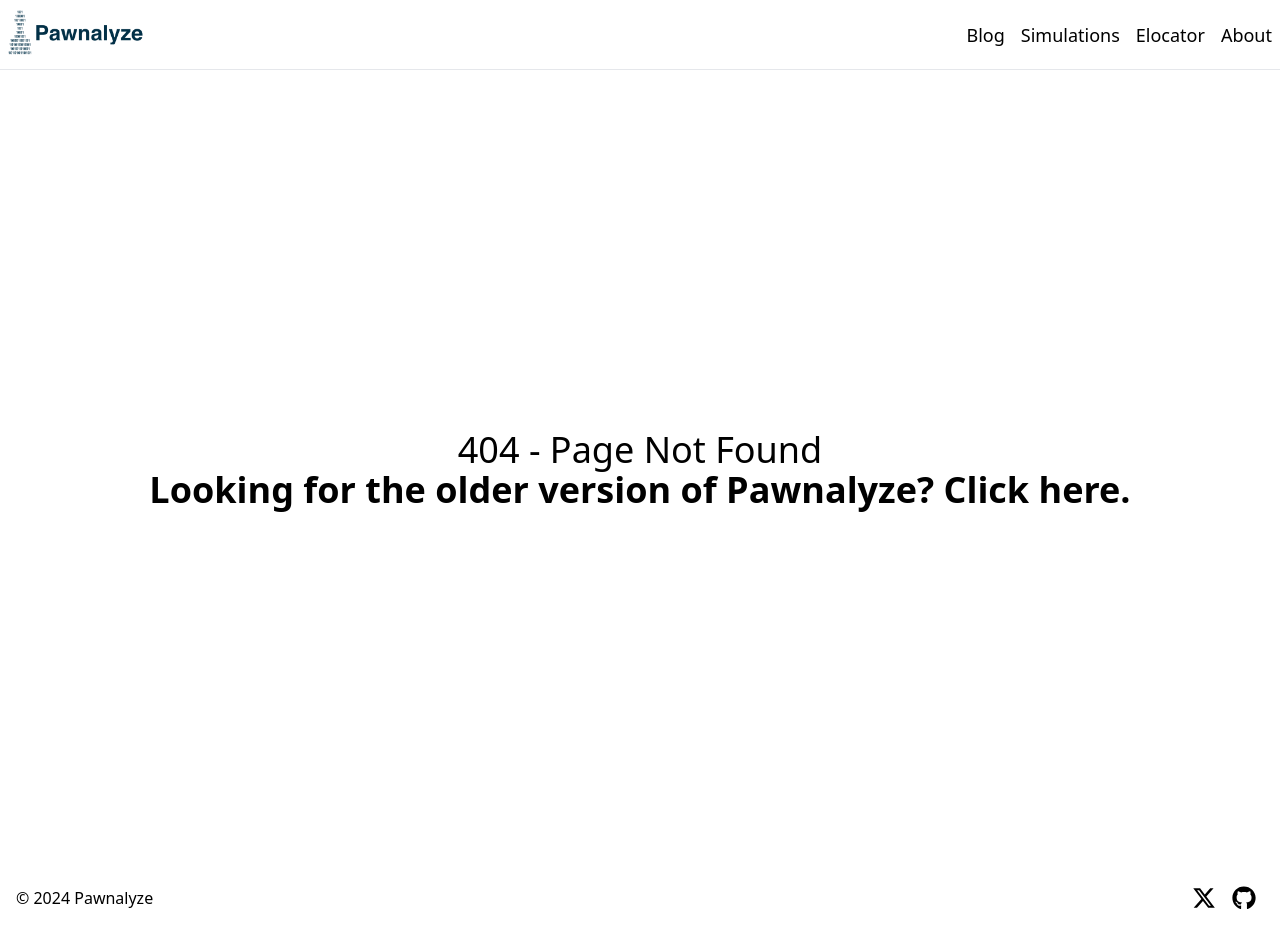
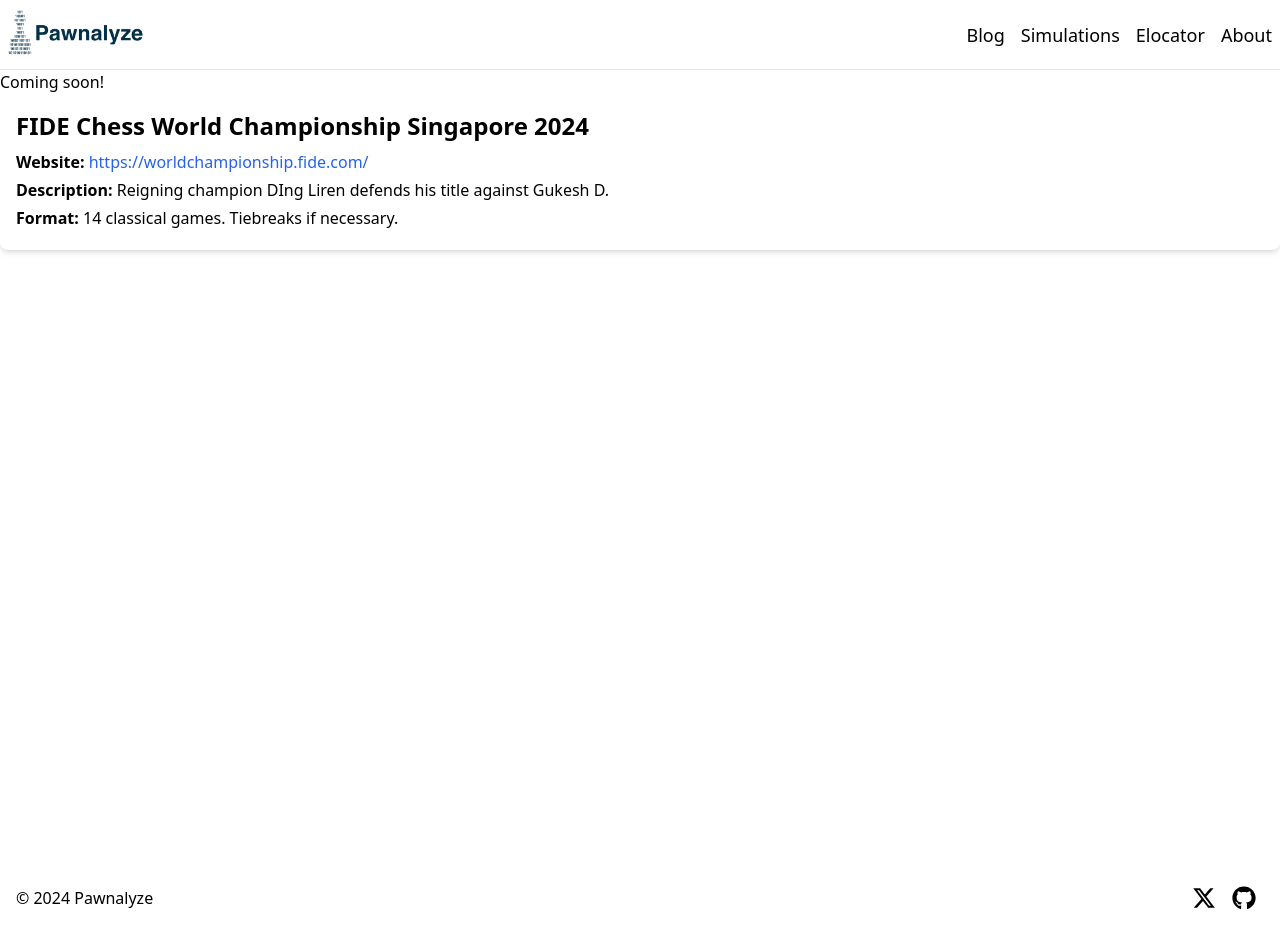
Before and after one commit to cmwetherell/pawnalyze, a Next.js app: page /simulations/fide-world-championship-singapore-2024 in a window 1280 px wide. Before the commit this address had no page. Built offline with nearby package versions, Linux system fonts and the light colour scheme.

Commit message:
add shell for wcc24

```diff
--- a/app/page.tsx
+++ b/app/page.tsx
@@ -28,10 +28,10 @@ export default function Home() {
           />
         </div>
         <br></br>
-        <p className="text-l text-center text-black font-bold">Current Predictions for Budapest Olympiad</p>
+        {/* <p className="text-l text-center text-black font-bold">Current Predictions for Budapest Olympiad</p>
         <OlympiadSims
           showOnlyMedalChart={true}
-        />
+        /> */}
           {/* test: current predictions for 2024 Candidates Tournament */}
         {/* <p className="mt-6 text-8 font-bold text-center text-black">Predictions for 2024 Candidates Tournament | Pawnalyze.com</p>
         <div style={{ maxWidth: '800px', margin: '0 auto' }}>
--- /dev/null
+++ b/app/simulations/fide-world-championship-singapore-2024/page.tsx
@@ -0,0 +1,23 @@
+import OlympiadSims from "@/components/OlympiadSims";
+import SimulationResults from "@/components/SimulationResults";
+import TournamentInfo from "@/components/TournamentInfo";
+import Link from "next/link";
+
+const Sims: any = () => {
+    return (
+        <main className="flex-1 flex flex-col min-h-screen bg-white">
+            <div>
+                <h2>Coming soon!</h2>
+                <TournamentInfo
+                    name="FIDE Chess World Championship Singapore 2024"
+                    website="https://worldchampionship.fide.com/"
+                    description="Reigning champion DIng Liren defends his title against Gukesh D."
+                    format="14 classical games. Tiebreaks if necessary."
+                />
+                {/* <OlympiadSims /> */}
+            </div>
+        </main>
+    );
+}
+
+export default Sims;
--- a/app/simulations/page.tsx
+++ b/app/simulations/page.tsx
@@ -9,7 +9,13 @@ export default function SimPage(): JSX.Element {
         <p className = "text-4xl font-bold text-center text-black mb-2 mt-12">Active Tournaments</p>
     </div>
     <div>
-
+    <TournamentInfo
+                    name="FIDE Chess World Championship Singapore 2024"
+                    internalLink='/simulations/fide-world-championship-singapore-2024'
+                    website="https://worldchampionship.fide.com/"
+                    description="Reigning champion DIng Liren defends his title against Gukesh D."
+                    format="14 classical games. Tiebreaks if necessary."
+                />
     </div>
     <div>
         <p className = "text-4xl font-bold text-center text-black mb-2 mt-12">Past Tournaments</p>
```
